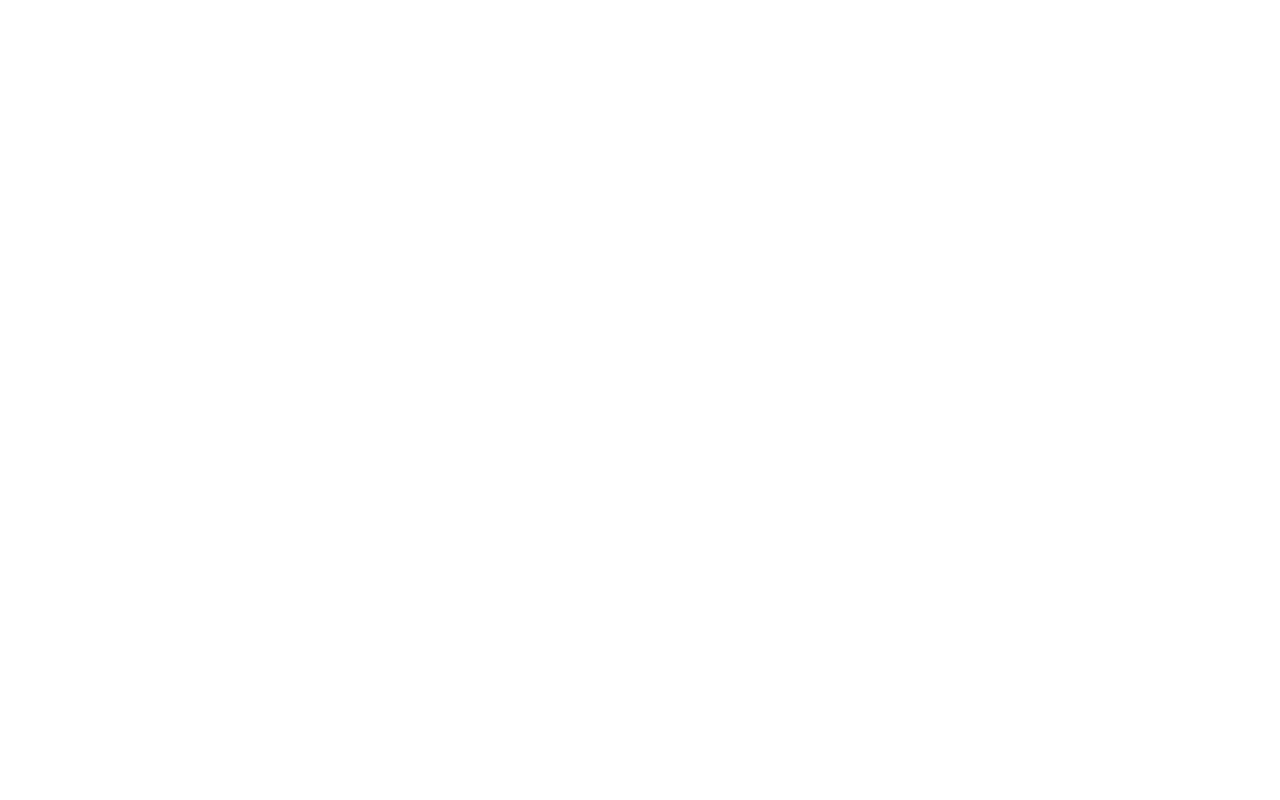
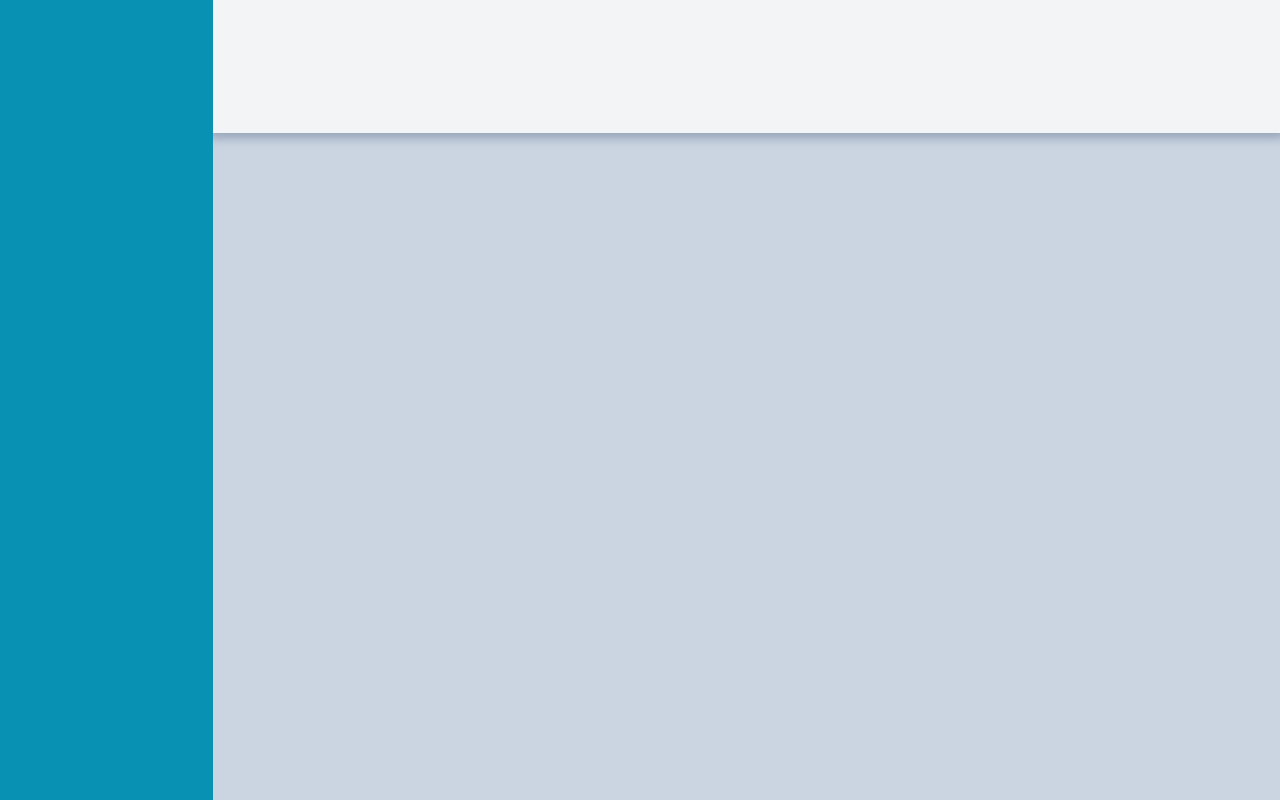
Before and after one commit to Ro-bu/admin-dashboard, a plain HTML site: page index.html in a window 1280 px wide. Drawn offline with Linux system fonts and the light colour scheme.

Commit message:
created the layout and color scheme

```diff
--- a/index.html
+++ b/index.html
@@ -5,9 +5,21 @@
     <meta name="viewport" content="width=device-width, initial-scale=1.0">
     <title>Admin Dashboard</title>
     <link rel="stylesheet" href="styles.css">
-
+    <link rel="preconnect" href="https://fonts.googleapis.com">
+<link rel="preconnect" href="https://fonts.gstatic.com" crossorigin>
+<link href="https://fonts.googleapis.com/css2?family=Poppins:wght@400;700&family=Roboto:wght@300;500;900&display=swap" rel="stylesheet">
 </head>
 <body>
+    <div class="main-cont">
+        <div class="header">
 
+        </div>
+        <div class="sidebar">
+
+        </div>
+        <div class="content">
+
+        </div>
+    </div>
 </body>
 </html>
--- a/styles.css
+++ b/styles.css
@@ -0,0 +1,38 @@
+*{
+    margin:0;
+    padding: 0;
+    font-size: 100%;
+    font: inherit;
+    font-family: 'Roboto', sans-serif;
+}
+
+body{
+    min-height: 100vh;
+    min-width: 100vw;
+}
+
+.main-cont{
+    display: grid;
+    grid-template-columns: 1fr 5fr;
+    grid-template-rows: 1fr 5fr;
+    min-height: 100vh;
+}
+
+.header{
+    background-color: #F3F4F6;
+    grid-row: 1/2;
+    grid-column: 2/2;
+    box-shadow: 0px 0px 10px 5px #94A3B8;
+    z-index: 2;
+}
+.sidebar{
+    background-color: #0891B2;
+    grid-row: 1/3;
+    grid-column: 1/2;
+    z-index: 3;
+}
+.content{
+    background-color: #CBD5E1;
+    grid-row: 2/3;
+    grid-column: 2/3;
+}
```
